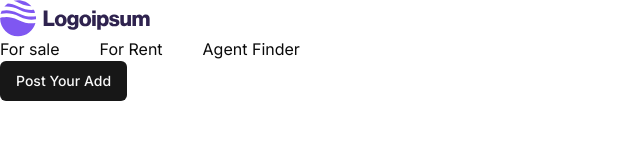
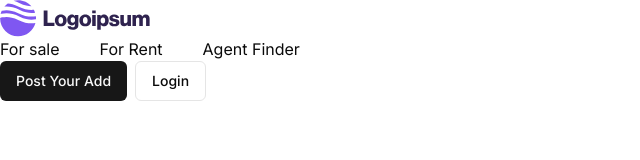
Before and after one commit to khushi4452/Real_Estate-Website, a Next.js app: page / in a window 1280 px wide. Shown: the top 160 px of the page, without its empty margins (0-640 px from the left). Built offline with nearby package versions, Linux system fonts and the light colour scheme.

Commit message:
login create

```diff
--- a/app/_components/Header.jsx
+++ b/app/_components/Header.jsx
@@ -13,8 +13,11 @@ const Header = () => {
         <li> Agent Finder </li>
       </ul>
     </div>
-    <div>
-    <Button>Post Your Add</Button>
+    <div  className='flex gap-2'>
+    <Button className='flex gap-2'>Post Your Add</Button>
+    <Button variant="outline">Login</Button>
+
+
 
     </div>
   </div>
```
Also changed, not shown: public/Plus.svg (added).
